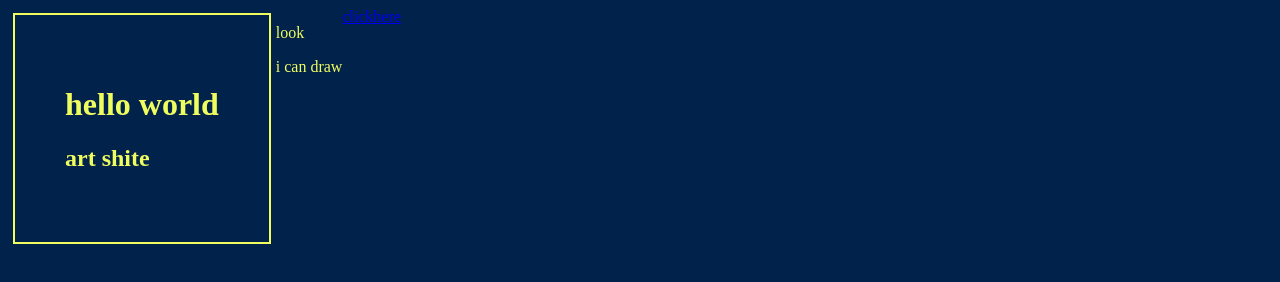
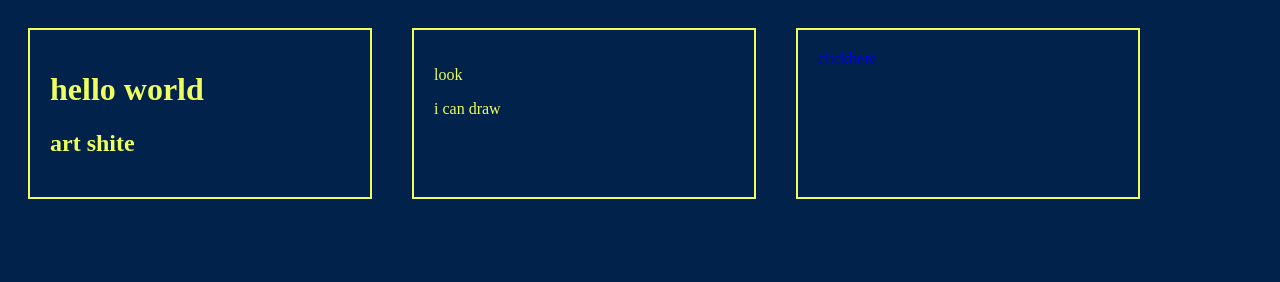
Before and after one commit to Tyramisho/tyramisho-site, a plain HTML site: page index.html in a window 1280 px wide. Drawn offline with Linux system fonts and the light colour scheme.

Commit message:
Update style.css

```diff
--- a/style.css
+++ b/style.css
@@ -2,23 +2,28 @@ body {
     background-color: #00224B;
     color: #EFFD5F;
 }
-.art {
-    border: 2px solid #EFFD5F;
-    padding: 50px;
-    margin: 5px;
-}
-.bubble1 {
-    border: 20px solid #FFFFFF;
-    padding: 20px;
-    margin: 10 px;
-    width: 30 px
-}
-.bubble2 {
-    border: 20px solid #FFFFFF;
-    padding: 20px;
-    margin: 10 px;
-    width: 30 px
-}
+
 .container {
     display: flex;
 }
+
+.art {
+    border: 2px solid #EFFD5F;
+    padding: 20px;
+    margin: 20px;
+    width: 300px;
+}
+
+.asks {
+    border: 2px solid #EFFD5F;
+    padding: 20px;
+    margin: 20px;
+    width: 300px;
+}
+
+.about {
+    border: 2px solid #EFFD5F;
+    padding: 20px;
+    margin: 20px;
+    width: 300px;
+}
```
